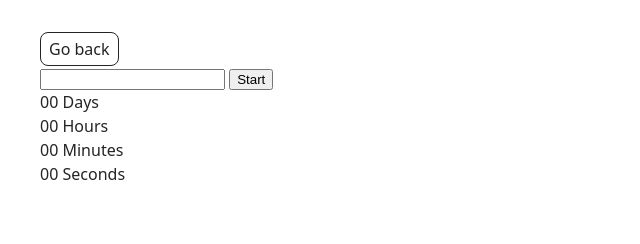
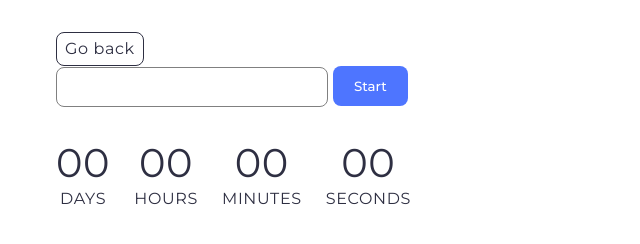
Before and after one commit to mosvvy/goit-js-hw-10, a website built with Vite: page src/1-timer.html in a window 1280 px wide. Shown: the whole page, without its empty margins (0-640 px from the left). Built offline with nearby package versions, Linux system fonts and the light colour scheme; a web font is replaced by a local one.

Commit message:
t1 | set styles

```diff
--- a/src/1-timer.html
+++ b/src/1-timer.html
@@ -5,6 +5,12 @@
     <meta http-equiv="X-UA-Compatible" content="IE=edge" />
     <meta name="viewport" content="width=device-width, initial-scale=1.0" />
     <title>1-timer</title>
+    <link rel="preconnect" href="https://fonts.googleapis.com" />
+    <link rel="preconnect" href="https://fonts.gstatic.com" crossorigin />
+    <link
+      href="https://fonts.googleapis.com/css2?family=Aboreto&family=Montserrat:ital,wght@0,100..900;1,100..900&family=Quicksand:wght@300..700&display=swap"
+      rel="stylesheet"
+    />
     <link rel="stylesheet" href="./css/styles.css" />
   </head>
   <body>
--- a/src/css/base.css
+++ b/src/css/base.css
@@ -1,7 +1,6 @@
 :root {
   /* font-family: Inter, Avenir, Helvetica, Arial, sans-serif; */
-  font-family: system-ui, -apple-system, BlinkMacSystemFont, 'Segoe UI', Roboto,
-    Oxygen, Ubuntu, Cantarell, 'Open Sans', 'Helvetica Neue', sans-serif;
+  font-family: 'Montserrat', sans-serif;
   font-size: 16px;
   line-height: 1.5;
   font-weight: 400;
@@ -22,6 +21,11 @@ body {
   min-width: 100vw;
   min-height: 100vh;
   margin: 0;
+
+  line-height: 1.5;
+  font-size: 16px;
+  letter-spacing: 0.04em;
+  color: #2e2f42;
 }
 
 main {
@@ -34,3 +38,11 @@ main:has(.back-link) {
 a {
   display: block;
 }
+
+button {
+  font-family: inherit;
+}
+
+* {
+  box-sizing: border-box;
+}
--- a/src/css/styles.css
+++ b/src/css/styles.css
@@ -12,3 +12,6 @@
 
 /* Sections style */
 @import url('./back-link.css');
+
+/* Tasks style */
+@import url('./tasks.css');
--- /dev/null
+++ b/src/css/tasks.css
@@ -0,0 +1,71 @@
+/* input */
+input {
+  border: 1px solid #808080;
+  border-radius: 8px;
+  width: 272px;
+  height: 40px;
+
+  outline: none;
+}
+
+input:hover,
+input:focus {
+  border-color: #000;
+}
+
+input:active {
+  border-color: #4e75ff;
+}
+
+input:disabled {
+  border-color: #808080;
+  background-color: #fafafa;
+  color: #808080;
+}
+
+/* button */
+button {
+  border: none;
+  border-radius: 8px;
+  padding: 8px 16px;
+  width: 75px;
+  height: 40px;
+
+  background-color: #4e75ff;
+
+  font-weight: 500;
+  color: #fff;
+}
+
+button:hover,
+button:focus {
+  background-color: #6c8cff;
+}
+
+button:disabled {
+  background-color: #cfcfcf;
+  color: #989898;
+}
+
+/* Timer */
+.timer {
+  display: flex;
+  gap: 24px;
+
+  margin-top: 32px;
+}
+
+.field {
+  display: flex;
+  flex-direction: column;
+  align-items: center;
+}
+
+.value {
+  font-size: 40px;
+  line-height: 1.2;
+}
+
+.label {
+  text-transform: uppercase;
+}
```
